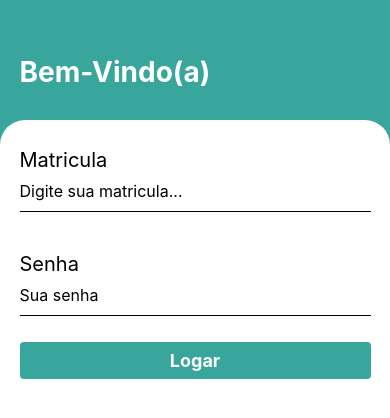
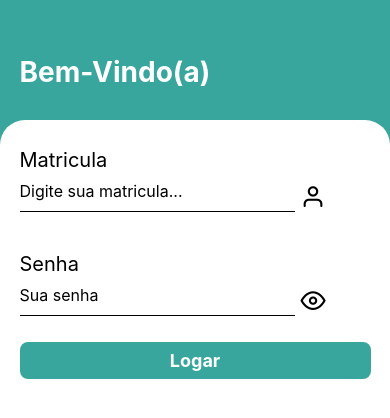
Before and after one commit to ViniciusCLoeblein/App, a React Native app: screen /SignIn in a window 390 px wide. Shown: the top 418 px of the page. Built offline with nearby package versions, Linux system fonts and the light colour scheme.

Commit message:
modified:   package.json 	modified:   src/pages/Signin/index.js 	modified:   yarn.lock

```diff
--- a/package.json
+++ b/package.json
@@ -22,7 +22,8 @@
     "react-native-linear-gradient": "^2.6.2",
     "react-native-qrcode-scanner": "^1.5.5",
     "react-native-safe-area-context": "4.3.1",
-    "react-native-screens": "~3.15.0"
+    "react-native-screens": "~3.15.0",
+    "react-native-textinput-with-icons": "^1.0.18"
   },
   "devDependencies": {
     "@babel/core": "^7.12.9"
--- a/src/pages/Signin/index.js
+++ b/src/pages/Signin/index.js
@@ -1,8 +1,9 @@
 import React, { useState } from 'react';
-import { View, Text, StyleSheet, TextInput, TouchableOpacity, Button } from 'react-native';
+import { ToastAndroid, View, Text, StyleSheet, TextInput, TouchableOpacity, Button } from 'react-native';
 import * as Animatable from 'react-native-animatable';
 import axios from 'axios';
 import { useNavigation } from '@react-navigation/native'
+import Icon from 'react-native-vector-icons/Feather';
 import Constants from "expo-constants";
 
 const url = "http://192.168.0.105:8000/autenticar";
@@ -10,6 +11,8 @@ export default function SignIn() {
     const navigation = useNavigation();
     const [codigoUsuario, setCodigoUsuario]= useState("");
     const [senha, setSenha] = useState("");
+    const [hidePass, sethidePass] = useState(true);
+
 
     const onSubmitFormHandler = async (event) => {
       if (!codigoUsuario.trim() || !senha.trim()) {
@@ -25,7 +28,7 @@ export default function SignIn() {
             if(response.data.invalido == true){
                 alert("Matricula ou senha inválidos");
             }else{
-                alert(`Logado como ${JSON.stringify(response.data.nome)}`);
+                ToastAndroid.show(`Logado como ${JSON.stringify(response.data.nome)}`, ToastAndroid.LONG);
                 setCodigoUsuario('');
                 setSenha('');
                 navigation.navigate('Home')
@@ -43,9 +46,9 @@ export default function SignIn() {
             <Animatable.View animation="fadeInLeft" delay={500} style={styles.containerHeader}>
                 <Text style={styles.message}>Bem-Vindo(a)</Text>
             </Animatable.View>
-
-            <Animatable.View animation="fadeInUp" style={styles.containerForm}>
+            <Animatable.View animation="fadeInUp" delay={900} style={styles.containerForm}>
                 <Text style={styles.title}>Matricula</Text>
+            <Animatable.View animation="fadeInRight" delay={1500} style={styles.containerForm2}>
                 <TextInput
                     placeholder="Digite sua matricula..."
                     style={styles.input}
@@ -54,16 +57,26 @@ export default function SignIn() {
                     maxLength={6}
                     keyboardType="numeric"
                 />
-
+                <TouchableOpacity style={styles.icon}>
+                    <Icon name={'user'} color='black' size={25}/>
+                </TouchableOpacity>
+            </Animatable.View>
                 <Text style={styles.title}>Senha</Text>
+                <Animatable.View animation="fadeInLeft" delay={1500} style={styles.containerForm2}>
                 <TextInput
-                    secureTextEntry={true}
+                    secureTextEntry={hidePass}
                     placeholder="Sua senha"
                     style={styles.input}
 		            value={senha}
-                    onChangeText={text=>setSenha(text)}
+                    keyboardType="numeric"
+                    onChangeText={text=>setSenha(text)
+                    }
                 />
 
+                <TouchableOpacity style={styles.icon} onPress={ () => sethidePass(!hidePass) }>
+                    <Icon name={hidePass ? 'eye' : 'eye-off'} color='black' size={25}/>
+                </TouchableOpacity>
+                </Animatable.View>
                 <TouchableOpacity style={styles.button}
                 onPress={onSubmitFormHandler}>
                     <Text style={styles.buttonText}>Logar</Text>
@@ -101,15 +114,17 @@ const styles = StyleSheet.create({
         marginTop: 28
     },
     input: {
+        flexDirection: 'row',
         borderBottomWidth: 1,
         height: 40,
         marginBottom: 12,
         fontSize: 16,
+        width: '90%',
     },
     button: {
         backgroundColor: '#39a69d',
         width: '100%',
-        borderRadius: 4,
+        borderRadius: 8,
         paddingVertical: 8,
         marginTop: 14,
         justifyContent: 'center',
@@ -120,5 +135,22 @@ const styles = StyleSheet.create({
         color: '#fff',
         fontSize: 18,
         fontWeight: 'bold'
-    }
+    },
+    icon:{
+        width: '10%',
+        height: 50,
+        justifyContent: 'center',
+        alignItems: 'center',
+        backgroundColor: 'transparent',
+        marginRight: 40
+    },
+    containerForm2:{
+        flexDirection: 'row',
+        width: '90%',
+        backgroundColor: '#fff',
+        width: '100%',
+
+
+
+    },
 })
```
Also changed, not shown: 1 other file (tests, documents, lock files or other folders).
